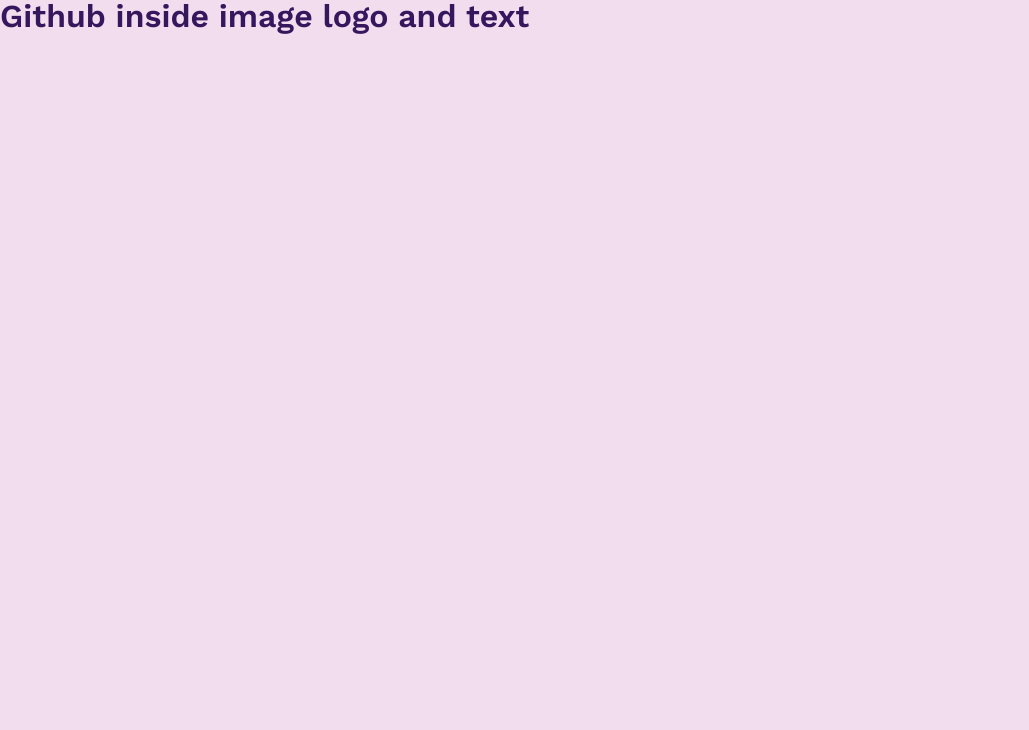
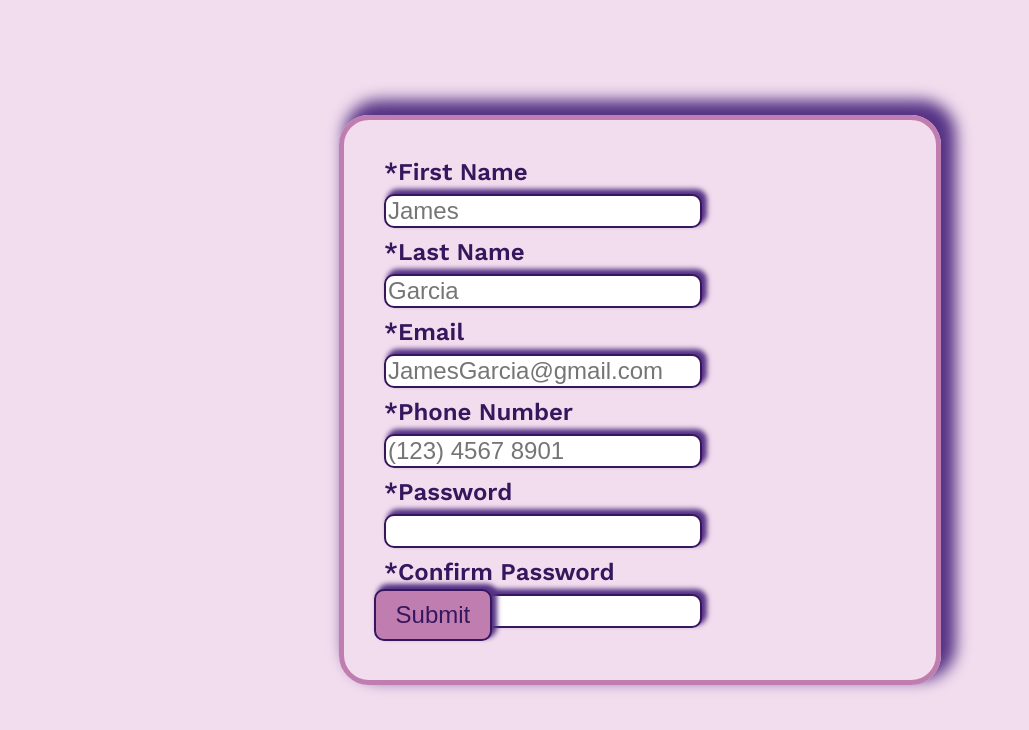
Before and after one commit to l-e-q/sign-up-form, a plain HTML site: page index.html in a window 1280 px wide. Shown: the whole page, without its empty margins (0-1029 px from the left). Drawn offline with Linux system fonts and the light colour scheme.

Commit message:
Shitty project last commit in trip work atmosphere

```diff
--- a/index.html
+++ b/index.html
@@ -8,7 +8,42 @@
     <link rel="stylesheet" href="./styles/style.css">
 </head>
 <body>
-    <h1>Github inside image logo and text</h1>
+    <form id="form">
+        <div class="form-input-container">
+            <label for="name-input">*First Name</label>
+            <input maxlength="140" type="text" name="name" id="name-input" class="form-input required" placeholder="James" required>
+        </div>
+
+        <div class="form-input-container">
+            <label for="last-name-input">*Last Name</label>
+            <input maxlength="140" type="text" name="last-name" id="last-name-input required" class="form-input"
+                placeholder="Garcia" required>
+        </div>
+
+        <div class="form-input-container">
+            <label for="email-input">*Email</label>
+            <input type="email" name="email" id="email-input" class="form-input required" placeholder="JamesGarcia@gmail.com"
+                required>
+        </div>
+
+        <div class="form-input-container">
+            <label for="phone-input">*Phone Number</label>
+            <input type="tel" name="phone" id="phone-input" class="form-input required" placeholder="(123) 4567 8901" required>
+        </div>
+
+        <div class="form-input-container">
+            <label for="password-input">*Password</label>
+            <input type="password" name="password" id="password-input" class="form-input required" required>
+        </div>
+
+        <div class="form-input-container">
+            <label for="password-confirm-input">*Confirm Password</label>
+            <input type="password" name="password-confirm" id="password-confirm-input" class="form-input required" required>
+            <span id="invalid-password-span" hidden>Passwords don't match</span>
+        </div>
+
+        <div><button type="button" id="submit-button">Submit</button></div>
+    </form>
     <script src="./script.js"></script>
 </body>
 </html>
--- a/script.js
+++ b/script.js
@@ -0,0 +1,13 @@
+const sumbitBtn = document.querySelector('#submit-button')
+const passwordInput = document.querySelector('#password-input');
+const passwordConfirmInput = document.querySelector('#password-confirm-input');
+const passwordSpan = document.querySelector('#invalid-password-span');
+
+
+sumbitBtn.addEventListener('click', () => {
+    if (passwordInput.value !== passwordConfirmInput.value) {
+        passwordSpan.removeAttribute('hidden')
+    } else {
+        passwordSpan.setAttribute('hidden', true);
+    }
+});
--- a/styles/style.css
+++ b/styles/style.css
@@ -4,9 +4,51 @@ body {
     --light-perple-color: #553285;
     --light-pink-color: #DBADD2;
     --pink-color: #C07DB0;
-    font-size: 32px;
+    font-size: 150%;
     font-weight: 600;
     font-family: 'Work Sans';
     background-color: var(--background-color);
     color: var(--dark-perple-color);
 }
+
+#form {
+    position: absolute;
+    left: 50%;
+    top: 50%;
+    transform: translate(-50%, -50%);
+    width: 40vw;
+    height: 60vh;
+    display: flex;
+    flex-wrap: wrap;
+    padding: 40px;
+    border-radius: 30px;
+    border: 5px var(--pink-color) solid;
+    box-shadow: 10px -10px 15px 5px var(--light-perple-color);
+}
+
+
+.form-input {
+    display: block;
+    font-size: 100%;
+    border-radius: 10px;
+    margin-top: 10px;
+    border: var(--dark-perple-color) 2px solid;
+    box-shadow: 4px -4px 5px 1px var(--light-perple-color);
+}
+
+.form-input-container {
+    flex: 1;
+}
+
+#submit-button {
+    position: fixed;
+    bottom: 7%;
+    left: 5%;
+    background-color: var(--pink-color);
+    color: var(--dark-perple-color);
+    font-size: 100%;
+    border-radius: 10px;
+    padding: 10px 20px;
+    border: var(--dark-perple-color) 2px solid;
+    box-shadow: 4px -4px 5px 1px var(--light-perple-color);
+}
```
Also changed, not shown: img/bg1.jpg (deleted), img/bg2.jpg (deleted), img/bg3.jpg (deleted), img/bg4.jpg (deleted).
